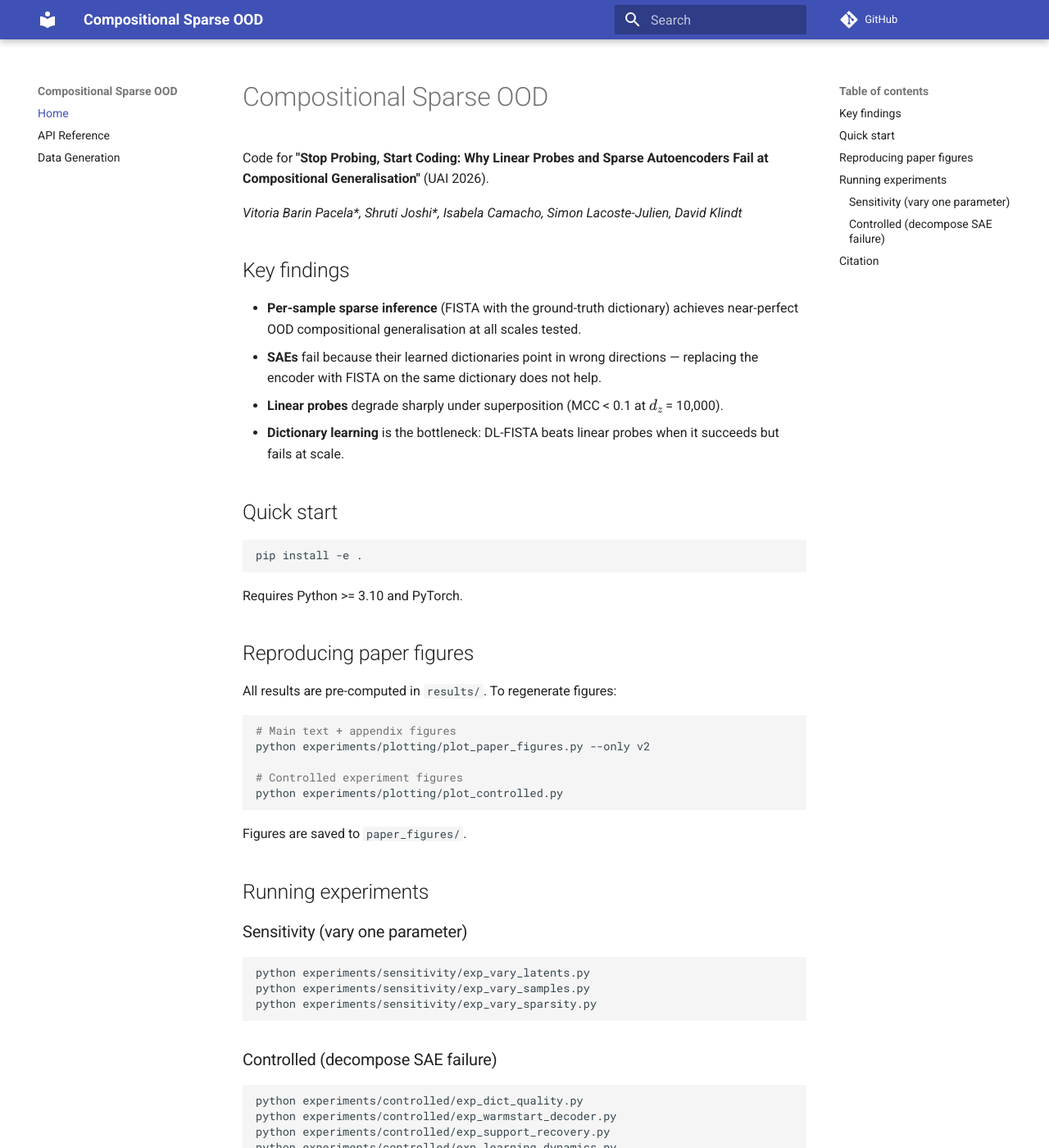
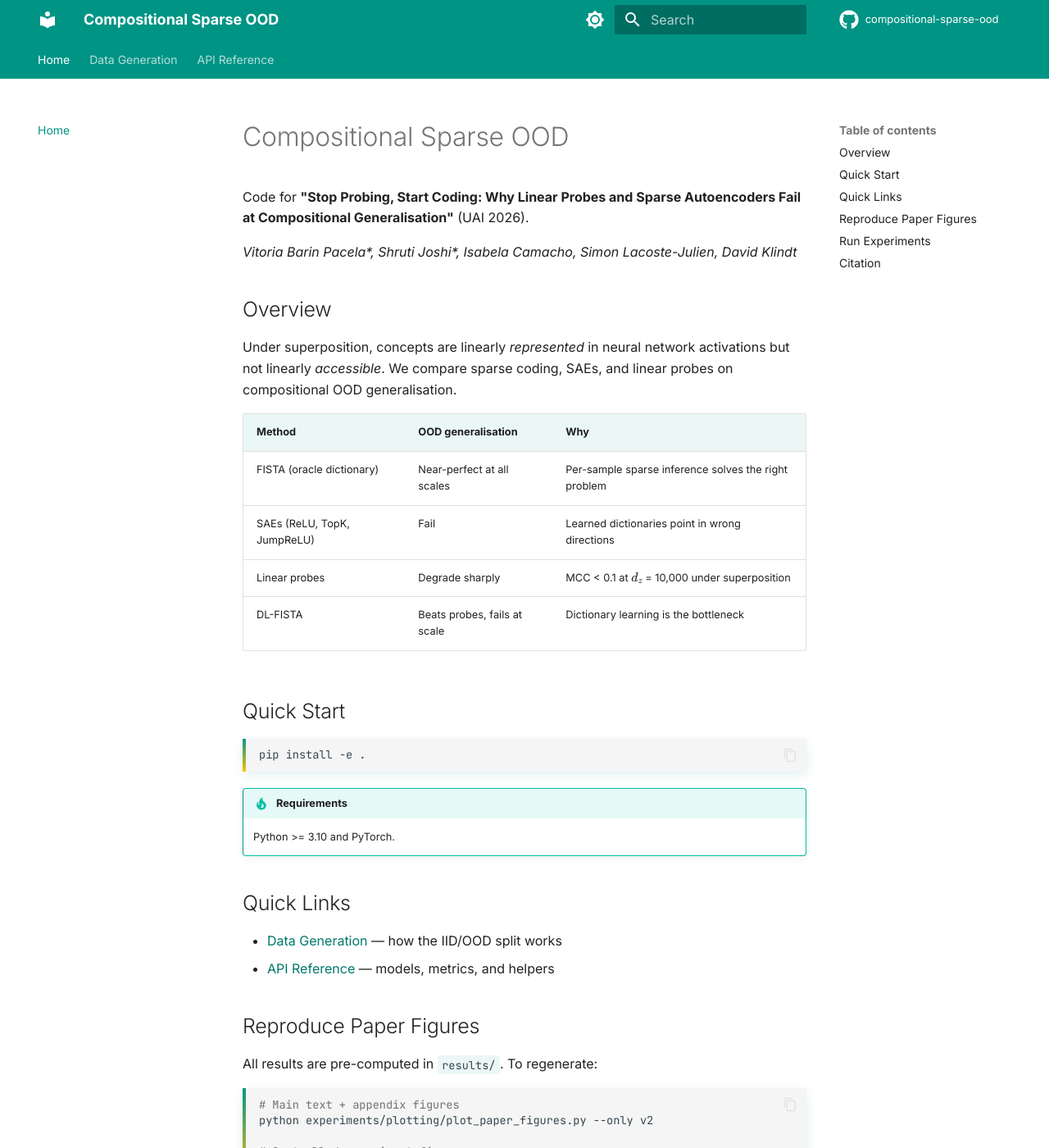
Before and after one commit to shrutij01/compositional-sparse-ood, an MkDocs documentation site: the page built from docs/index.md, in a window 1280 px wide and 1400 px high. Shown: the whole window at 82% size. Built offline with MkDocs 1.6.1 and Material for MkDocs 9.7.7, drawn with Linux system fonts in a browser that asks for light colours; comment, search, counter and statistics services are not loaded; some of the changed text lies outside the part shown.

Commit message:
add minimal docs

````diff
--- a/docs/index.md
+++ b/docs/index.md
@@ -4,24 +4,34 @@ Code for **"Stop Probing, Start Coding: Why Linear Probes and Sparse Autoencoder
 
 *Vitoria Barin Pacela\*, Shruti Joshi\*, Isabela Camacho, Simon Lacoste-Julien, David Klindt*
 
-## Key findings
+## Overview
 
-- **Per-sample sparse inference** (FISTA with the ground-truth dictionary) achieves near-perfect OOD compositional generalisation at all scales tested.
-- **SAEs** fail because their learned dictionaries point in wrong directions — replacing the encoder with FISTA on the same dictionary does not help.
-- **Linear probes** degrade sharply under superposition (MCC < 0.1 at $d_z$ = 10,000).
-- **Dictionary learning** is the bottleneck: DL-FISTA beats linear probes when it succeeds but fails at scale.
+Under superposition, concepts are linearly *represented* in neural network activations but not linearly *accessible*. We compare sparse coding, SAEs, and linear probes on compositional OOD generalisation.
 
-## Quick start
+| Method | OOD generalisation | Why |
+|--------|-------------------|-----|
+| FISTA (oracle dictionary) | Near-perfect at all scales | Per-sample sparse inference solves the right problem |
+| SAEs (ReLU, TopK, JumpReLU) | Fail | Learned dictionaries point in wrong directions |
+| Linear probes | Degrade sharply | MCC < 0.1 at $d_z$ = 10,000 under superposition |
+| DL-FISTA | Beats probes, fails at scale | Dictionary learning is the bottleneck |
+
+## Quick Start
 
 ```bash
 pip install -e .
 ```
 
-Requires Python >= 3.10 and PyTorch.
+!!! tip "Requirements"
+    Python >= 3.10 and PyTorch.
 
-## Reproducing paper figures
+## Quick Links
 
-All results are pre-computed in `results/`. To regenerate figures:
+- [Data Generation](data.md) — how the IID/OOD split works
+- [API Reference](api.md) — models, metrics, and helpers
+
+## Reproduce Paper Figures
+
+All results are pre-computed in `results/`. To regenerate:
 
 ```bash
 # Main text + appendix figures
@@ -31,27 +41,29 @@ python experiments/plotting/plot_paper_figures.py --only v2
 python experiments/plotting/plot_controlled.py
 ```
 
-Figures are saved to `paper_figures/`.
+## Run Experiments
 
-## Running experiments
+=== "Sensitivity"
 
-### Sensitivity (vary one parameter)
+    Vary one parameter, hold others fixed:
 
-```bash
-python experiments/sensitivity/exp_vary_latents.py
-python experiments/sensitivity/exp_vary_samples.py
-python experiments/sensitivity/exp_vary_sparsity.py
-```
+    ```bash
+    python experiments/sensitivity/exp_vary_latents.py
+    python experiments/sensitivity/exp_vary_samples.py
+    python experiments/sensitivity/exp_vary_sparsity.py
+    ```
 
-### Controlled (decompose SAE failure)
+=== "Controlled"
 
-```bash
-python experiments/controlled/exp_dict_quality.py
-python experiments/controlled/exp_warmstart_decoder.py
-python experiments/controlled/exp_support_recovery.py
-python experiments/controlled/exp_learning_dynamics.py
-python experiments/controlled/exp_lambda_sensitivity.py
-```
+    Decompose SAE failure:
+
+    ```bash
+    python experiments/controlled/exp_dict_quality.py       # FISTA on SAE-learned dictionary
+    python experiments/controlled/exp_warmstart_decoder.py   # SAE decoder as DL-FISTA init
+    python experiments/controlled/exp_support_recovery.py    # Sparsity pattern recovery
+    python experiments/controlled/exp_learning_dynamics.py   # Dictionary learning over time
+    python experiments/controlled/exp_lambda_sensitivity.py  # Regularisation sweep
+    ```
 
 Results are saved incrementally to `results/`.
 
--- /dev/null
+++ b/docs/stylesheets/extra.css
@@ -0,0 +1,74 @@
+/* Code blocks with accent border */
+.highlight pre {
+  border-left: 4px solid;
+  border-image: linear-gradient(180deg, #009688, #ffc107) 1;
+  box-shadow: 0 4px 12px rgba(0, 150, 136, 0.12);
+}
+
+/* Inline code */
+code:not(.highlight code) {
+  background: rgba(0, 150, 136, 0.08);
+  border-radius: 4px;
+  padding: 0.2em 0.4em;
+  font-weight: 500;
+}
+
+/* Links */
+.md-typeset a {
+  color: #00796b;
+  font-weight: 500;
+  transition: all 0.3s ease;
+}
+
+.md-typeset a:hover {
+  color: #ffc107;
+}
+
+/* Active tab underline */
+.md-tabs__link--active {
+  border-bottom: 2px solid;
+  border-image: linear-gradient(90deg, #009688, #ffc107) 1;
+}
+
+/* Search glow */
+.md-search__input:focus {
+  box-shadow: 0 0 0 2px rgba(0, 150, 136, 0.3);
+}
+
+/* Admonitions */
+.md-typeset .admonition.tip {
+  border-left-color: #009688;
+}
+
+.md-typeset .admonition.warning {
+  border-left-color: #ffc107;
+}
+
+/* Table headers */
+.md-typeset table:not([class]) th {
+  background: rgba(0, 150, 136, 0.08);
+  font-weight: 600;
+}
+
+/* Dark mode */
+[data-md-color-scheme="slate"] code:not(.highlight code) {
+  background: rgba(0, 150, 136, 0.15);
+  color: #80cbc4;
+}
+
+[data-md-color-scheme="slate"] .highlight pre {
+  border-image: linear-gradient(180deg, #80cbc4, #ffd54f) 1;
+}
+
+[data-md-color-scheme="slate"] .md-typeset a {
+  color: #80cbc4;
+}
+
+[data-md-color-scheme="slate"] .md-typeset a:hover {
+  color: #ffd54f;
+}
+
+/* Smooth scrolling */
+html {
+  scroll-behavior: smooth;
+}
--- a/mkdocs.yml
+++ b/mkdocs.yml
@@ -1,22 +1,69 @@
 site_name: Compositional Sparse OOD
-site_description: "Code for: Stop Probing, Start Coding"
+site_description: "Code for: Stop Probing, Start Coding (UAI 2026)"
+site_author: Vitoria Barin Pacela, Shruti Joshi, Isabela Camacho, Simon Lacoste-Julien, David Klindt
 repo_url: https://github.com/shrutij01/compositional-sparse-ood
+repo_name: compositional-sparse-ood
 
 theme:
   name: material
   palette:
-    scheme: default
+    - scheme: default
+      primary: teal
+      accent: amber
+      toggle:
+        icon: material/brightness-7
+        name: Switch to dark mode
+    - scheme: slate
+      primary: teal
+      accent: amber
+      toggle:
+        icon: material/brightness-4
+        name: Switch to light mode
+  font:
+    text: Inter
+    code: JetBrains Mono
+  features:
+    - navigation.tabs
+    - navigation.sections
+    - navigation.top
+    - navigation.instant
+    - search.suggest
+    - search.highlight
+    - content.code.copy
+    - content.code.annotate
+  icon:
+    repo: fontawesome/brands/github
+
+markdown_extensions:
+  - pymdownx.highlight:
+      anchor_linenums: true
+  - pymdownx.inlinehilite
+  - pymdownx.snippets
+  - pymdownx.superfences
+  - pymdownx.arithmatex:
+      generic: true
+  - admonition
+  - pymdownx.details
+  - pymdownx.tabbed:
+      alternate_style: true
+  - attr_list
+  - md_in_html
+  - toc:
+      permalink: true
+
+extra_javascript:
+  - https://cdn.jsdelivr.net/npm/mathjax@3/es5/tex-mml-chtml.js
+
+extra_css:
+  - stylesheets/extra.css
+
+extra:
+  social:
+    - icon: fontawesome/brands/github
+      link: https://github.com/shrutij01/compositional-sparse-ood
+      name: GitHub Repository
 
 nav:
   - Home: index.md
+  - Data Generation: data.md
   - API Reference: api.md
-  - Data Generation: data.md
-
-markdown_extensions:
-  - pymdownx.highlight
-  - pymdownx.superfences
-  - pymdownx.arithmatex:
-      generic: true
-
-extra_javascript:
-  - https://cdn.jsdelivr.net/npm/mathjax@3/es5/tex-mml-chtml.js
````
Also changed, not shown: README.md (+41 -53 lines), docs/api.md (+61 -72 lines), docs/data.md (+13 -10 lines).
